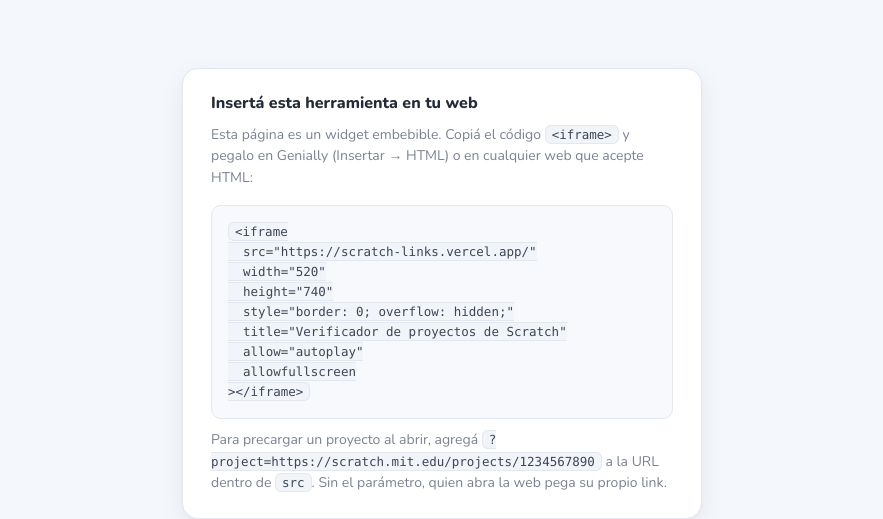
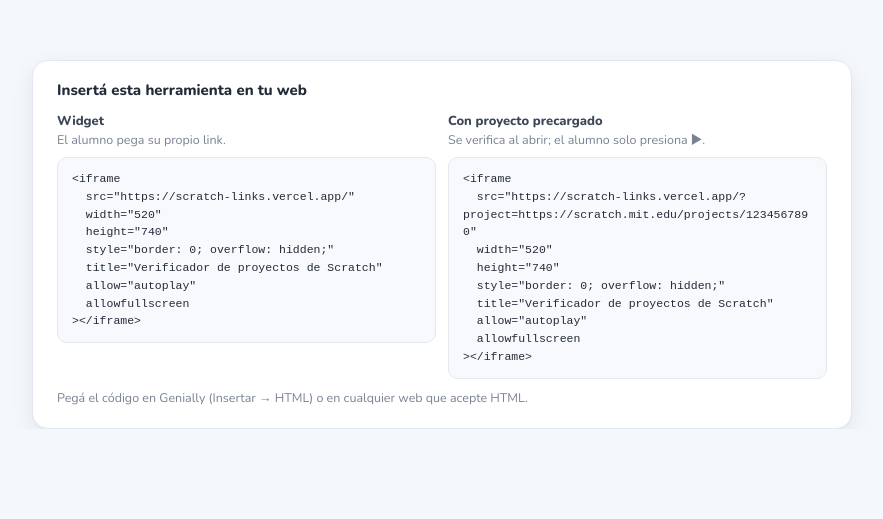
Before and after one commit to LautaroCeballos/scratch-links, a Next.js app: page / in a window 1280 px wide. Shown: the part 760-1279 px from the top of the page, without its empty margins (198-1081 px from the left). After the commit the page ends 1189 px from the top, so only its background shows below. Built offline with nearby package versions, Linux system fonts and the light colour scheme.

Commit message:
style: seccion de insercion en columnas horizontales compactas

```diff
--- a/app/embed-info.tsx
+++ b/app/embed-info.tsx
@@ -9,6 +9,16 @@
  */
 const EMBED_CODE = `<iframe
   src="https://scratch-links.vercel.app/"
+  width="520"
+  height="740"
+  style="border: 0; overflow: hidden;"
+  title="Verificador de proyectos de Scratch"
+  allow="autoplay"
+  allowfullscreen
+></iframe>`;
+
+const EMBED_PRECARGADO_CODE = `<iframe
+  src="https://scratch-links.vercel.app/?project=https://scratch.mit.edu/projects/1234567890"
   width="520"
   height="740"
   style="border: 0; overflow: hidden;"
@@ -31,19 +41,25 @@
   return (
     <section className="embed-info" aria-labelledby="embed-info-title">
       <h2 id="embed-info-title">Insertá esta herramienta en tu web</h2>
-      <p>
-        Esta página es un widget embebible. Copiá el código{" "}
-        <code>&lt;iframe&gt;</code> y pegalo en Genially (Insertar → HTML) o en
-        cualquier web que acepte HTML:
-      </p>
-      <pre className="embed-info__code">
-        <code>{EMBED_CODE}</code>
-      </pre>
+      <div className="embed-info__cols">
+        <article className="embed-info__item">
+          <h3>Widget</h3>
+          <p>El alumno pega su propio link.</p>
+          <pre className="embed-info__code">
+            <code>{EMBED_CODE}</code>
+          </pre>
+        </article>
+        <article className="embed-info__item">
+          <h3>Con proyecto precargado</h3>
+          <p>Se verifica al abrir; el alumno solo presiona ▶.</p>
+          <pre className="embed-info__code">
+            <code>{EMBED_PRECARGADO_CODE}</code>
+          </pre>
+        </article>
+      </div>
       <p className="embed-info__note">
-        Para precargar un proyecto al abrir, agregá{" "}
-        <code>?project=https://scratch.mit.edu/projects/1234567890</code> a la
-        URL dentro de <code>src</code>. Sin el parámetro, quien abra la web
-        pega su propio link.
+        Pegá el código en Genially (Insertar → HTML) o en cualquier web que
+        acepte HTML.
       </p>
     </section>
   );
--- a/app/globals.css
+++ b/app/globals.css
@@ -336,33 +336,75 @@
 /* ---------- Información de inserción (solo vista directa) ---------- */
 
 .embed-info {
-  width: min(100%, 520px);
-  margin: 28px auto 0;
+  width: min(100%, 820px);
+  margin: 20px auto 0;
   background: var(--card);
   border: 1px solid var(--border);
   border-radius: var(--radius);
   box-shadow: var(--shadow);
-  padding: 24px 28px;
+  padding: 20px 24px;
 }
 
 .embed-info h2 {
   margin: 0;
-  font-size: 16px;
+  font-size: 15px;
   line-height: 1.3;
   font-weight: 800;
   color: var(--ink-strong);
 }
 
-.embed-info p {
-  margin: 10px 0 0;
-  font-size: 14px;
-  line-height: 1.55;
+.embed-info__cols {
+  display: grid;
+  grid-template-columns: repeat(2, minmax(0, 1fr));
+  gap: 12px;
+  margin-top: 12px;
+  align-items: start;
+}
+
+.embed-info__item {
+  min-width: 0;
+}
+
+.embed-info__item h3 {
+  margin: 0;
+  font-size: 13px;
+  line-height: 1.3;
+  font-weight: 800;
+  color: var(--ink);
+}
+
+.embed-info__item p {
+  margin: 2px 0 0;
+  font-size: 12.5px;
+  line-height: 1.4;
   color: var(--muted);
 }
 
-.embed-info code {
+.embed-info__code {
+  margin: 8px 0 0;
+  padding: 12px 14px;
+  background: #f7f9fc;
+  border: 1px solid var(--border);
+  border-radius: 10px;
+  overflow-x: auto;
   font-family: ui-monospace, "SFMono-Regular", Menlo, Consolas, monospace;
+  font-size: 11.5px;
+  line-height: 1.55;
+  color: var(--ink-strong);
+  white-space: pre-wrap;
+  overflow-wrap: anywhere;
+}
+
+.embed-info__note {
+  margin: 10px 0 0;
   font-size: 12.5px;
+  line-height: 1.5;
+  color: var(--muted);
+}
+
+.embed-info__note code {
+  font-family: ui-monospace, "SFMono-Regular", Menlo, Consolas, monospace;
+  font-size: 11.5px;
   background: #f1f4f9;
   border: 1px solid var(--border);
   border-radius: 6px;
@@ -370,25 +412,14 @@
   color: var(--ink);
 }
 
-.embed-info__code {
-  margin: 16px 0 0;
-  padding: 16px;
-  background: #f7f9fc;
-  border: 1px solid var(--border);
-  border-radius: 10px;
-  overflow-x: auto;
-  font-family: ui-monospace, "SFMono-Regular", Menlo, Consolas, monospace;
-  font-size: 12.5px;
-  line-height: 1.6;
-  color: var(--ink-strong);
-  white-space: pre;
+/* ---------- Responsive ---------- */
+
+@media (max-width: 640px) {
+  .embed-info__cols {
+    grid-template-columns: 1fr;
+    gap: 16px;
+  }
 }
-
-.embed-info__note {
-  font-size: 13px;
-}
-
-/* ---------- Responsive ---------- */
 
 @media (max-width: 480px) {
   .widget {
```
